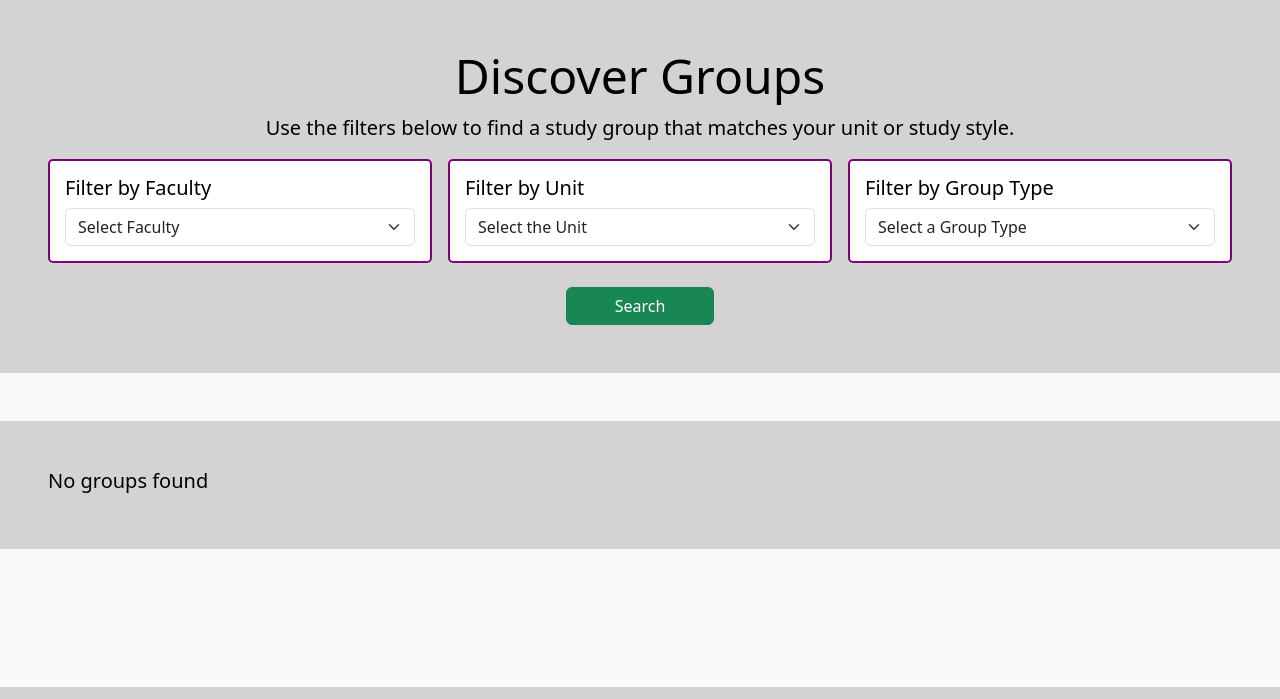
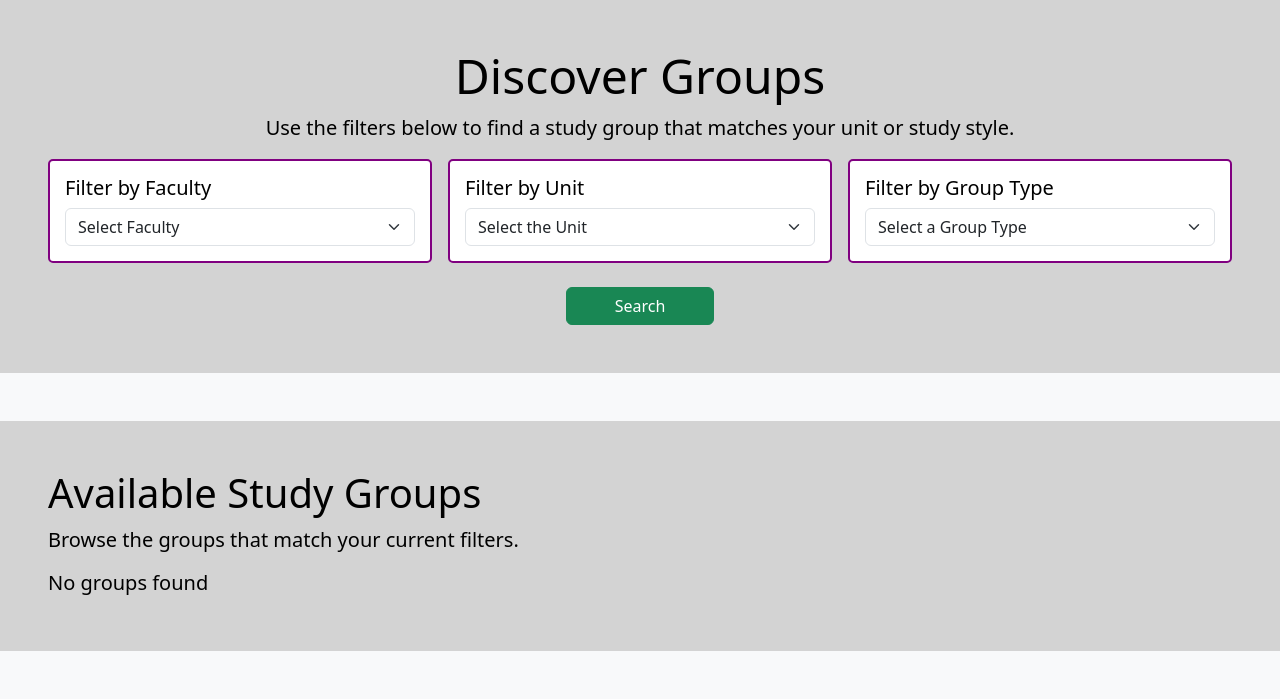
Before and after one commit to Luc45K0h75/UWA-Study-Buddy, a Flask app: page /view-groups in a window 1280 px wide. Shown: the part 113-812 px from the top of the page. Run offline with Flask 3, Linux system fonts and the light colour scheme; data that the repository does not hold is empty.

Commit message:
Added view groups results heading

```diff
--- a/templates/viewGroups.html
+++ b/templates/viewGroups.html
@@ -77,11 +77,19 @@
         </form>
     </div>
 
+    <!-- Groups Container -->
     <div class="container-fluid p-5 my-5 bg-container container-text">
+        <div class="row">
+            <div class="col">
+                <h2 class="display-6">Available Study Groups</h2>
+                <p class="lead">Browse the groups that match your current filters.</p>
+            </div>
+        </div>
+
         <!-- Row for displaying groups -->
-        <div class="row">
+        <div class="row g-3">
             {% if groups %}
-                <!-- Card displayed for every grouo that fits the filters-->
+                <!-- Card displayed for every group that fits the filters -->
                 {% for group in groups %}
                     <div class="col-md-4">
                         <div class="card card-style h-100">
```
